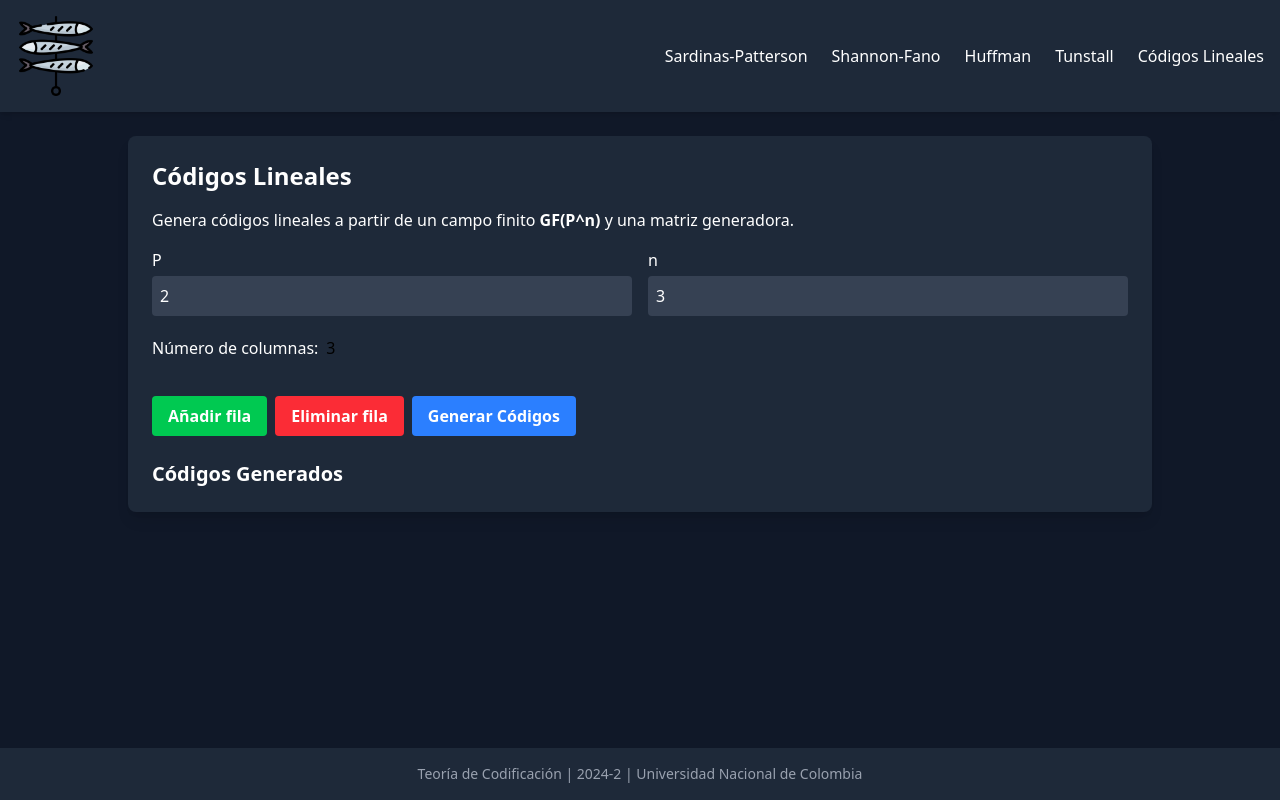
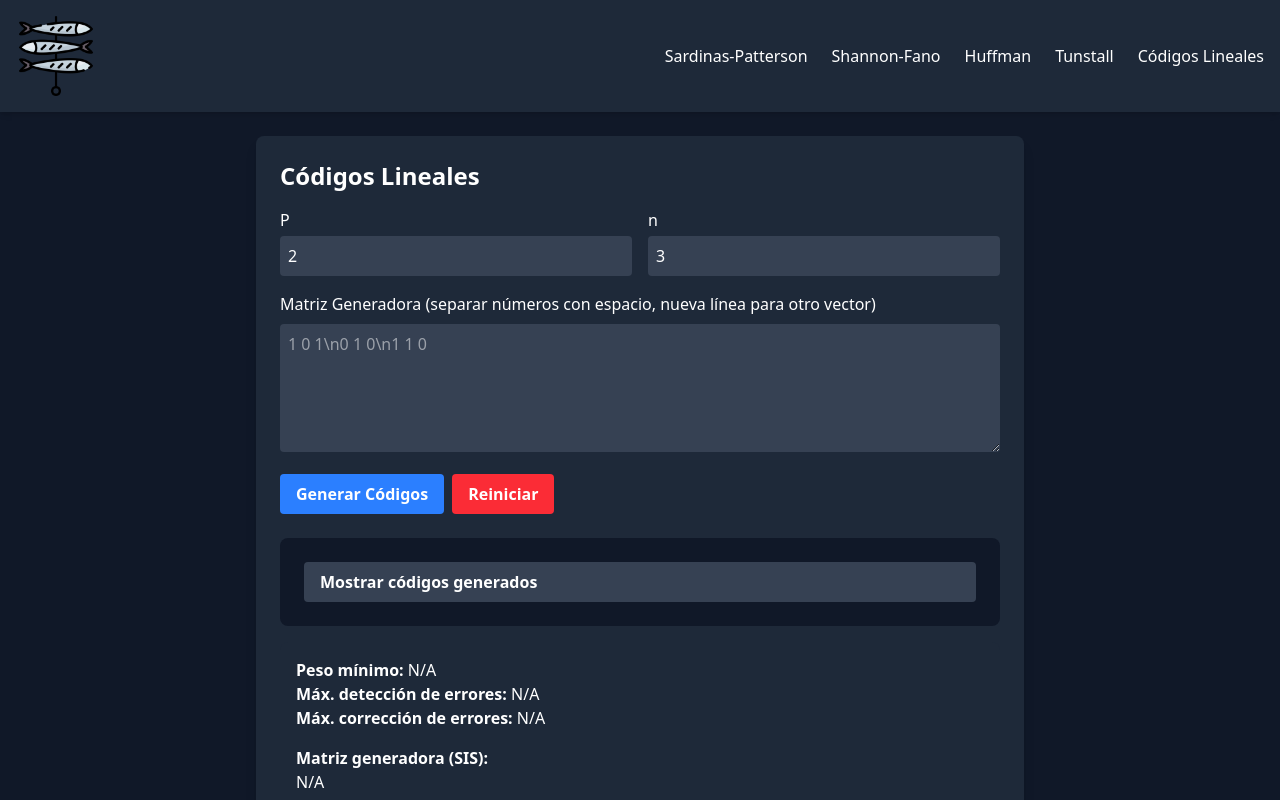
Before and after one commit to gdelgadol/CalculadoraCodificacion, a React (Vite) app in the folder frontend/: page /linear-codes in a window 1280 px wide. Shown: the top 800 px of the page. Built offline with nearby package versions, Linux system fonts and the light colour scheme.

Commit message:
Linear Codes implementes

```diff
--- a/frontend/src/pages/LinearCodesPage.jsx
+++ b/frontend/src/pages/LinearCodesPage.jsx
@@ -5,175 +5,181 @@ import Layout from "../components/Layout";
 const LinearCodesPage = () => {
   const [p, setP] = useState(2);
   const [n, setN] = useState(3);
-  const [numCols, setNumCols] = useState(n); // Agregado
-  const [generatorMatrix, setGeneratorMatrix] = useState([]);
+  const [matrixInput, setMatrixInput] = useState("");
   const [codes, setCodes] = useState([]);
+  const [minWeight, setMinWeight] = useState(null);
+  const [maxDetect, setMaxDetect] = useState(null);
+  const [maxCorrect, setMaxCorrect] = useState(null);
+  const [sisMatrix, setSisMatrix] = useState([]);
+  const [hMatrix, setHMatrix] = useState([]);
+  const [showCodes, setShowCodes] = useState(false);
 
-  const handleMatrixChange = (row, col, value) => {
-    const newMatrix = [...generatorMatrix];
-    newMatrix[row][col] = parseInt(value) || 0;
-    setGeneratorMatrix(newMatrix);
+  const handleMatrixChange = (e) => {
+    setMatrixInput(e.target.value);
   };
 
-  const addRow = () => {
-    setGeneratorMatrix([...generatorMatrix, new Array(numCols).fill(0)]);
-  };
-
-  const removeRow = () => {
-    if (generatorMatrix.length > 1) {
-      setGeneratorMatrix(generatorMatrix.slice(0, -1));
-    }
+  const parseMatrix = () => {
+    return matrixInput
+      .trim()
+      .split("\n")
+      .map((line) =>
+        line
+          .trim()
+          .split(" ")
+          .map((num) => parseInt(num, 10) || 0)
+      );
   };
 
   const fetchCodes = async () => {
+    const generatorMatrix = parseMatrix();
     try {
       const response = await axios.post("http://localhost:8000/linear-codes", {
-        p,
-        n,
+        p: parseInt(p, 10),
+        n: parseInt(n, 10),
         generator_matrix: generatorMatrix,
       });
-      setCodes(response.data.codes);
+
+      const data = response.data;
+
+      setCodes(data.codes || []);
+      setMinWeight(data.min_weight || null);
+      setMaxDetect(data.max_detect || null);
+      setMaxCorrect(data.max_correct || null);
+      setSisMatrix(data.sis_matrix || []);
+      setHMatrix(data.H_matrix || []);
     } catch (error) {
       console.error("Error fetching codes", error);
     }
   };
 
+  // Función para reiniciar todos los valores
+  const handleReset = () => {
+    setP(2);
+    setN(3);
+    setMatrixInput("");
+    setCodes([]);
+    setMinWeight(null);
+    setMaxDetect(null);
+    setMaxCorrect(null);
+    setSisMatrix([]);
+    setHMatrix([]);
+    setShowCodes(false);
+  };
+
+  const renderMatrix = (matrix) => {
+    return (
+      <table className="border-collapse border border-gray-600 w-full text-center text-sm">
+        <tbody>
+          {matrix.map((row, rowIndex) => (
+            <tr key={rowIndex}>
+              {row.map((cell, cellIndex) => (
+                <td key={cellIndex} className="border border-gray-500 p-1">
+                  {cell}
+                </td>
+              ))}
+            </tr>
+          ))}
+        </tbody>
+      </table>
+    );
+  };
+
   return (
     <Layout>
-      <div className="max-w-40xl lg:max-w-5xl mx-auto p-6 bg-gray-800 text-white rounded-lg shadow-lg">
+      <div className="max-w-3xl mx-auto p-6 bg-gray-800 text-white rounded-lg shadow-lg">
         <h1 className="text-2xl font-bold mb-4">Códigos Lineales</h1>
-        <p className="mb-4">
-          Genera códigos lineales a partir de un campo finito <strong>GF(P^n)</strong> y una matriz generadora.
-        </p>
-        <div className="flex gap-4">
+        {/* Campos de entrada */}
+        <div className="flex gap-4 mb-4">
           <div className="flex-1">
             <label className="block mb-1">P</label>
             <input
               type="number"
-              value={p === 0 ? "" : p}
-              onChange={(e) => {
-                const newValue = e.target.value;
-                if (newValue === "") {
-                  setP("");
-                } else {
-                  const parsed = parseFloat(newValue);
-                  if (!isNaN(parsed) && parsed >= 2) {
-                    setP(parsed);
-                  }
-                }
-              }}
+              value={p}
+              onChange={(e) => setP(Math.max(2, parseInt(e.target.value, 10) || 2))}
               min="2"
               step="1"
               className="w-full p-2 rounded bg-gray-700 text-white"
-              required
             />
           </div>
-
           <div className="flex-1">
             <label className="block mb-1">n</label>
             <input
               type="number"
-              value={n === 0 ? "" : n}
-              onChange={(e) => {
-                const newValue = e.target.value;
-                if (newValue === "") {
-                  setN("");
-                } else {
-                  const parsed = parseFloat(newValue);
-                  if (!isNaN(parsed) && parsed >= 1) {
-                    setN(parsed);
-                  }
-                }
-              }}
-              min="2"
+              value={n}
+              onChange={(e) => setN(Math.max(1, parseInt(e.target.value, 10) || 1))}
+              min="1"
               step="1"
               className="w-full p-2 rounded bg-gray-700 text-white"
-              required
             />
           </div>
         </div>
 
-        <div className="mt-4">
-          <label>Número de columnas:</label>
-          <input
-            type="number"
-            min="1"
-            value={numCols}
-            onChange={(e) => {
-              const newNumCols = parseInt(e.target.value, 10);
-              if (!isNaN(newNumCols) && newNumCols > 0) {
-                setNumCols(newNumCols);
-                setGeneratorMatrix((prevMatrix) =>
-                  prevMatrix.map((row) =>
-                    row.length < newNumCols
-                      ? [...row, ...new Array(newNumCols - row.length).fill(0)]
-                      : row.slice(0, newNumCols)
-                  )
-                );
-              }
-            }}
-            className="text-black w-16 px-2 py-1 rounded"
-          />
-        </div>
+        <label className="block mb-2">
+          Matriz Generadora (separar números con espacio, nueva línea para otro vector)
+        </label>
+        <textarea
+          value={matrixInput}
+          onChange={handleMatrixChange}
+          className="w-full p-2 rounded bg-gray-700 text-white h-32"
+          placeholder="1 0 1\n0 1 0\n1 1 0"
+        />
 
-        <table className="border-collapse border border-white mt-4">
-          <tbody>
-            {generatorMatrix.map((row, rowIndex) => (
-              <tr key={rowIndex}>
-                {Array.from({ length: numCols }).map((_, colIndex) => (
-                  <td key={colIndex} className="border border-white p-2">
-                    <input
-                      type="number"
-                      value={row[colIndex] === null ? "" : row[colIndex]} // Permite el campo vacío
-                      onChange={(e) => {
-                        let newValue = e.target.value;
-
-                        if (newValue === "") {
-                          handleMatrixChange(rowIndex, colIndex, null); // Permitir borrar
-                          return;
-                        }
-
-                        let parsedValue = parseInt(newValue, 10);
-                        let maxValue = Math.pow(p, n);
-
-                        if (!isNaN(parsedValue)) {
-                          parsedValue = Math.min(Math.max(parsedValue, 0), maxValue); // Limitar rango
-                          handleMatrixChange(rowIndex, colIndex, parsedValue);
-                        }
-                      }}
-                      onBlur={() => {
-                        // Si el usuario deja el campo vacío, restablecer a 0
-                        if (row[colIndex] === null) {
-                          handleMatrixChange(rowIndex, colIndex, 0);
-                        }
-                      }}
-                      className="text-black w-12 px-2 py-1 rounded"
-                    />
-                  </td>
-                ))}
-              </tr>
-            ))}
-          </tbody>
-        </table>
-
-        <div className="mt-4">
-          <button onClick={addRow} className="bg-green-500 px-4 py-2 rounded mr-2 font-bold">
-            Añadir fila
-          </button>
-          <button onClick={removeRow} className="bg-red-500 px-4 py-2 rounded mr-2 font-bold">
-            Eliminar fila
-          </button>
+        <div className="mt-4 flex gap-2">
           <button onClick={fetchCodes} className="bg-blue-500 px-4 py-2 rounded font-bold">
             Generar Códigos
           </button>
+          <button onClick={handleReset} className="bg-red-500 px-4 py-2 rounded font-bold">
+            Reiniciar
+          </button>
         </div>
-        <div className="mt-6">
-          <h2 className="text-xl font-bold">Códigos Generados</h2>
-          <ul className="list-disc ml-6">
-            {codes.map((code, index) => (
-              <li key={index} className="mt-1">{code}</li>
-            ))}
-          </ul>
+
+        {/* Sección colapsable */}
+        <div className="p-6 bg-gray-900 text-white mt-6 rounded-lg">
+          <button
+            onClick={() => setShowCodes(!showCodes)}
+            className="bg-gray-700 px-4 py-2 rounded font-bold w-full text-left"
+          >
+            {showCodes ? "Ocultar códigos generados" : "Mostrar códigos generados"}
+          </button>
+
+          {showCodes && (
+            <ul className="mt-2 space-y-2">
+              {codes.length > 0 ? (
+                codes.map((code, index) => (
+                  <li key={index} className="bg-gray-800 p-2 rounded-lg">
+                    <strong>z:</strong> {code.z_con},{" "}
+                    <strong>zG:</strong> {code.codeword},{" "}
+                    <strong>Peso:</strong> {code.weight}
+                  </li>
+                ))
+              ) : (
+                <p className="text-gray-400">No hay códigos generados.</p>
+              )}
+            </ul>
+          )}
+        </div>
+
+        {/* Sección de métricas */}
+        <div className="bg-gray-800 p-4 rounded-lg mt-4">
+          <p>
+            <strong>Peso mínimo:</strong> {minWeight !== null ? minWeight : "N/A"}
+          </p>
+          <p>
+            <strong>Máx. detección de errores:</strong> {maxDetect !== null ? maxDetect : "N/A"}
+          </p>
+          <p>
+            <strong>Máx. corrección de errores:</strong> {maxCorrect !== null ? maxCorrect : "N/A"}
+          </p>
+
+          <div className="mt-4">
+            <p className="font-semibold">Matriz generadora (SIS):</p>
+            {sisMatrix.length > 0 ? renderMatrix(sisMatrix) : <p>N/A</p>}
+          </div>
+
+          <div className="mt-4">
+            <p className="font-semibold">Matriz de paridad (H):</p>
+            {hMatrix.length > 0 ? renderMatrix(hMatrix) : <p>N/A</p>}
+          </div>
         </div>
       </div>
     </Layout>
```
Also changed, not shown: 1 other file (tests, documents, lock files or other folders).
